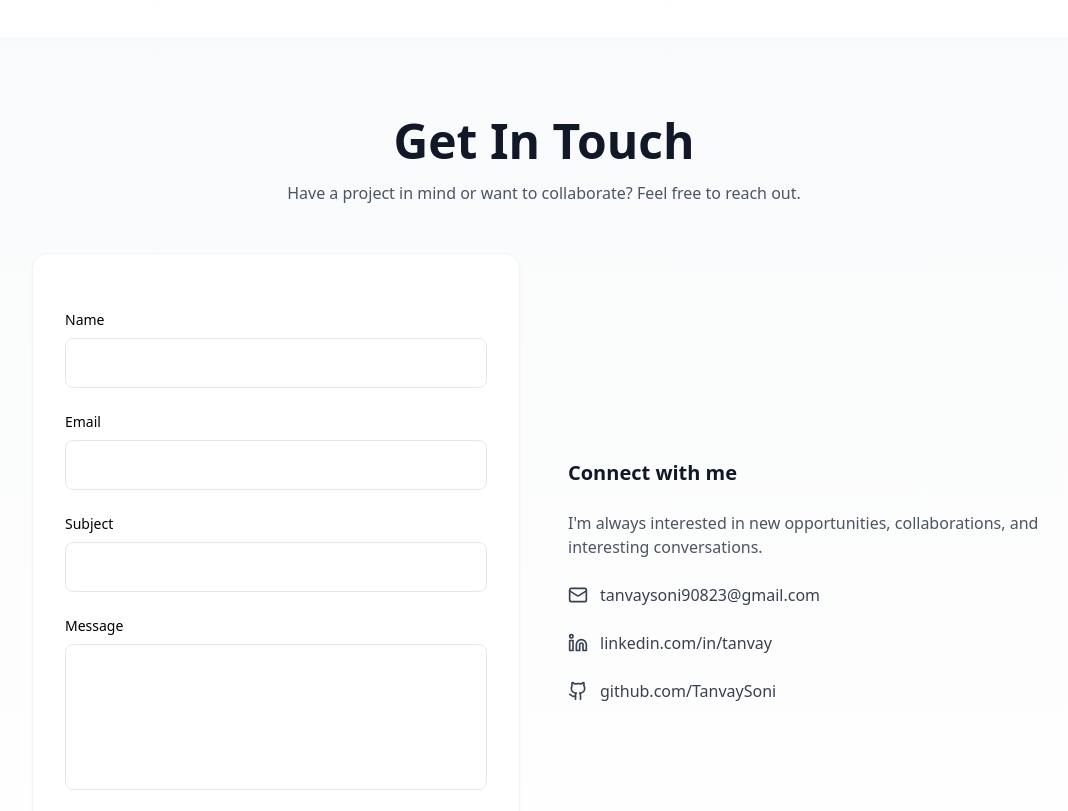
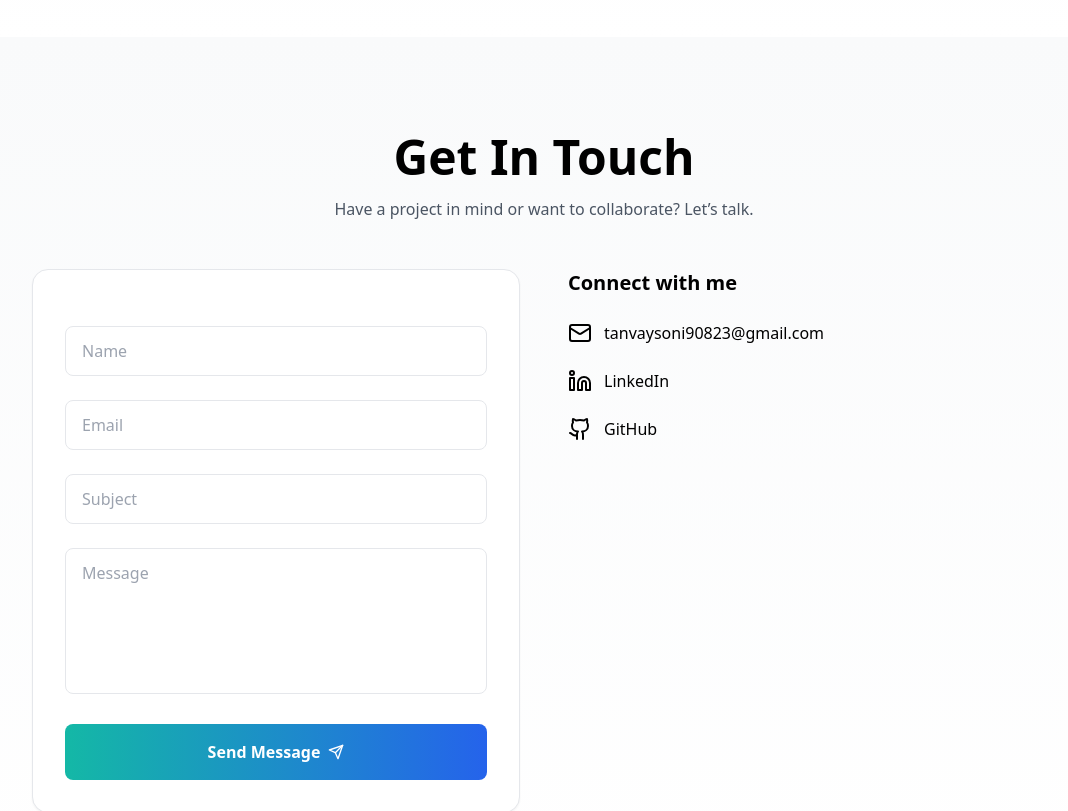
Before and after one commit to TanvaySoni/perosnal-website, a React (Vite) app: page / in a window 1280 px wide. Shown: the part 4380-5191 px from the top of the page, without its empty margins (96-1164 px from the left). Built offline with nearby package versions, Linux system fonts and the light colour scheme.

Commit message:
Fix Netlify form redirect using hidden redirect field

```diff
--- a/src/components/Contact.tsx
+++ b/src/components/Contact.tsx
@@ -1,128 +1,109 @@
-import { Mail, Linkedin, Github, Send } from 'lucide-react';
+import { useState } from 'react';
+import { Mail, Linkedin, Github, Send, CheckCircle } from 'lucide-react';
 
 export default function Contact() {
+  const [status, setStatus] = useState<'idle' | 'sending' | 'success' | 'error'>('idle');
+
+  const encode = (data: Record<string, string>) =>
+    Object.keys(data)
+      .map(
+        (key) =>
+          encodeURIComponent(key) + '=' + encodeURIComponent(data[key])
+      )
+      .join('&');
+
+  const handleSubmit = async (e: React.FormEvent<HTMLFormElement>) => {
+    e.preventDefault();
+    setStatus('sending');
+
+    const form = e.currentTarget;
+    const formData = new FormData(form);
+
+    try {
+      await fetch('/', {
+        method: 'POST',
+        headers: { 'Content-Type': 'application/x-www-form-urlencoded' },
+        body: encode({
+          'form-name': 'contact',
+          name: formData.get('name') as string,
+          email: formData.get('email') as string,
+          subject: formData.get('subject') as string,
+          message: formData.get('message') as string,
+        }),
+      });
+
+      setStatus('success');
+      form.reset();
+   } catch {
+  setStatus('error');
+}
+  };
+
   return (
-    <section
-      id="contact"
-      className="px-4 sm:px-6 pt-12 sm:pt-20 pb-20 sm:pb-28
-                 bg-gradient-to-b from-gray-50 to-white"
-    >
+    <section id="contact" className="px-4 sm:px-6 py-24 bg-gradient-to-b from-gray-50 to-white">
       <div className="max-w-5xl mx-auto">
-        <h2 className="text-4xl md:text-5xl font-bold text-gray-900 mb-4 text-center">
+        <h2 className="text-4xl md:text-5xl font-bold text-center mb-4">
           Get In Touch
         </h2>
-        <p className="text-gray-600 text-center mb-12 max-w-2xl mx-auto">
-          Have a project in mind or want to collaborate? Feel free to reach out.
+        <p className="text-gray-600 text-center mb-12">
+          Have a project in mind or want to collaborate? Let’s talk.
         </p>
 
         <div className="grid md:grid-cols-2 gap-12">
           {/* FORM */}
           <form
             name="contact"
-            method="POST"
             data-netlify="true"
             netlify-honeypot="bot-field"
-            className="space-y-6 bg-white p-8 rounded-2xl
-                       border border-gray-100 shadow-sm"
+            onSubmit={handleSubmit}
+            className="space-y-6 bg-white p-8 rounded-2xl border shadow-sm"
           >
-            {/* Netlify required hidden inputs */}
             <input type="hidden" name="form-name" value="contact" />
             <input type="hidden" name="bot-field" />
 
-            {/* ✅ THIS IS THE KEY FIX */}
-            <input type="hidden" name="redirect" value="/thank-you.html" />
-
-            <div>
-              <label className="block text-sm font-medium mb-2">Name</label>
-              <input
-                type="text"
-                name="name"
-                required
-                className="w-full px-4 py-3 border rounded-lg
-                           focus:ring-2 focus:ring-teal-500 outline-none"
-              />
-            </div>
-
-            <div>
-              <label className="block text-sm font-medium mb-2">Email</label>
-              <input
-                type="email"
-                name="email"
-                required
-                className="w-full px-4 py-3 border rounded-lg
-                           focus:ring-2 focus:ring-teal-500 outline-none"
-              />
-            </div>
-
-            <div>
-              <label className="block text-sm font-medium mb-2">Subject</label>
-              <input
-                type="text"
-                name="subject"
-                className="w-full px-4 py-3 border rounded-lg
-                           focus:ring-2 focus:ring-teal-500 outline-none"
-              />
-            </div>
-
-            <div>
-              <label className="block text-sm font-medium mb-2">Message</label>
-              <textarea
-                name="message"
-                rows={5}
-                required
-                className="w-full px-4 py-3 border rounded-lg
-                           focus:ring-2 focus:ring-teal-500 outline-none resize-none"
-              />
-            </div>
+            <input name="name" required placeholder="Name"
+              className="w-full px-4 py-3 border rounded-lg" />
+            <input name="email" type="email" required placeholder="Email"
+              className="w-full px-4 py-3 border rounded-lg" />
+            <input name="subject" placeholder="Subject"
+              className="w-full px-4 py-3 border rounded-lg" />
+            <textarea name="message" required rows={5} placeholder="Message"
+              className="w-full px-4 py-3 border rounded-lg resize-none" />
 
             <button
               type="submit"
-              className="w-full py-4 bg-gradient-to-r from-teal-500 to-blue-600
-                         text-white font-semibold rounded-lg
-                         hover:opacity-90 transition flex items-center justify-center gap-2"
+              disabled={status === 'sending'}
+              className="w-full py-4 bg-gradient-to-r from-teal-500 to-blue-600 text-white rounded-lg font-semibold flex justify-center items-center gap-2"
             >
-              Send Message
+              {status === 'sending' ? 'Sending...' : 'Send Message'}
               <Send className="w-4 h-4" />
             </button>
+
+            {status === 'success' && (
+              <p className="flex items-center gap-2 text-green-600 font-medium">
+                <CheckCircle className="w-5 h-5" />
+                Message sent successfully!
+              </p>
+            )}
+
+            {status === 'error' && (
+              <p className="text-red-600">
+                Something went wrong. Please try again.
+              </p>
+            )}
           </form>
 
-          {/* CONTACT INFO */}
-          <div className="flex flex-col justify-center space-y-6">
-            <h3 className="text-xl font-semibold text-gray-900">
-              Connect with me
-            </h3>
-
-            <p className="text-gray-600">
-              I'm always interested in new opportunities, collaborations, and
-              interesting conversations.
-            </p>
-
-            <a
-              href="mailto:tanvaysoni90823@gmail.com"
-              className="flex items-center gap-3 text-gray-700 hover:text-teal-600 transition"
-            >
-              <Mail className="w-5 h-5" />
-              tanvaysoni90823@gmail.com
+          {/* INFO */}
+          <div className="space-y-6">
+            <h3 className="text-xl font-semibold">Connect with me</h3>
+            <a href="mailto:tanvaysoni90823@gmail.com" className="flex gap-3">
+              <Mail /> tanvaysoni90823@gmail.com
             </a>
-
-            <a
-              href="https://www.linkedin.com/in/tanvay/"
-              target="_blank"
-              rel="noopener noreferrer"
-              className="flex items-center gap-3 text-gray-700 hover:text-teal-600 transition"
-            >
-              <Linkedin className="w-5 h-5" />
-              linkedin.com/in/tanvay
+            <a href="https://www.linkedin.com/in/tanvay/" target="_blank" className="flex gap-3">
+              <Linkedin /> LinkedIn
             </a>
-
-            <a
-              href="https://github.com/TanvaySoni"
-              target="_blank"
-              rel="noopener noreferrer"
-              className="flex items-center gap-3 text-gray-700 hover:text-teal-600 transition"
-            >
-              <Github className="w-5 h-5" />
-              github.com/TanvaySoni
+            <a href="https://github.com/TanvaySoni" target="_blank" className="flex gap-3">
+              <Github /> GitHub
             </a>
           </div>
         </div>
```
